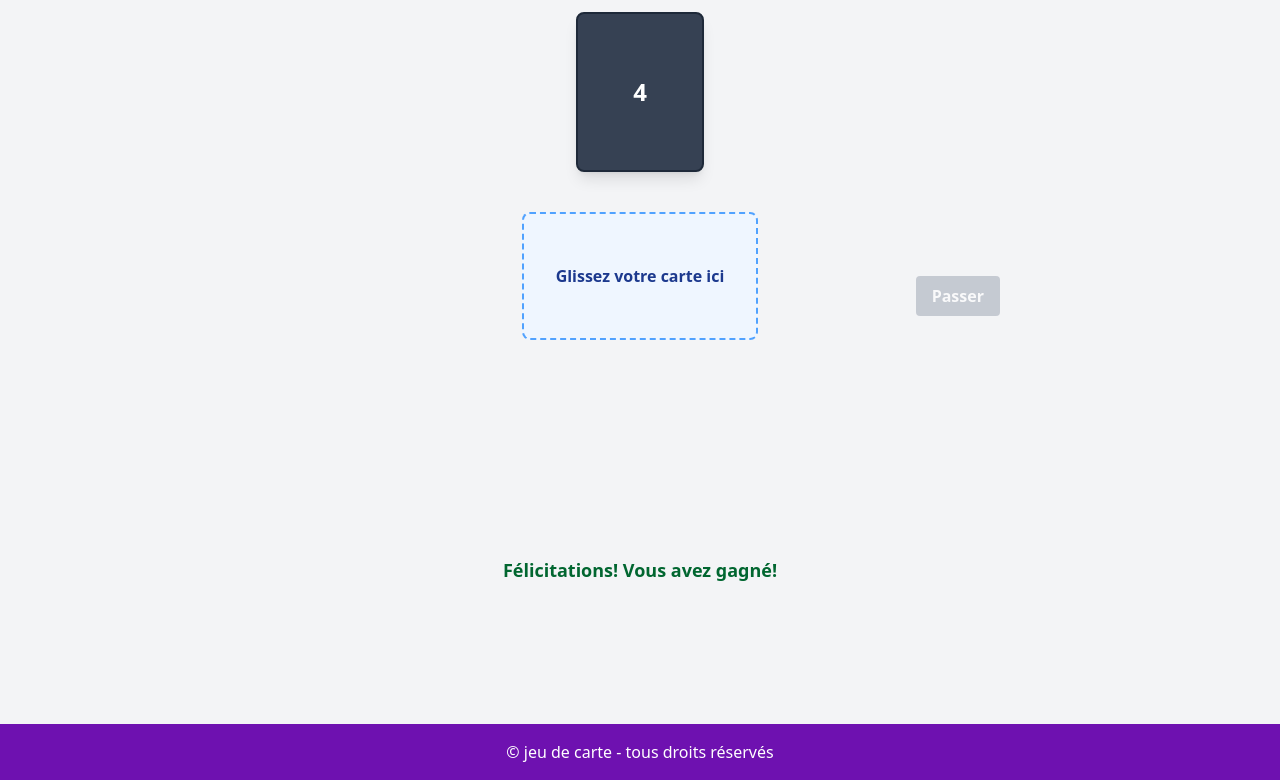
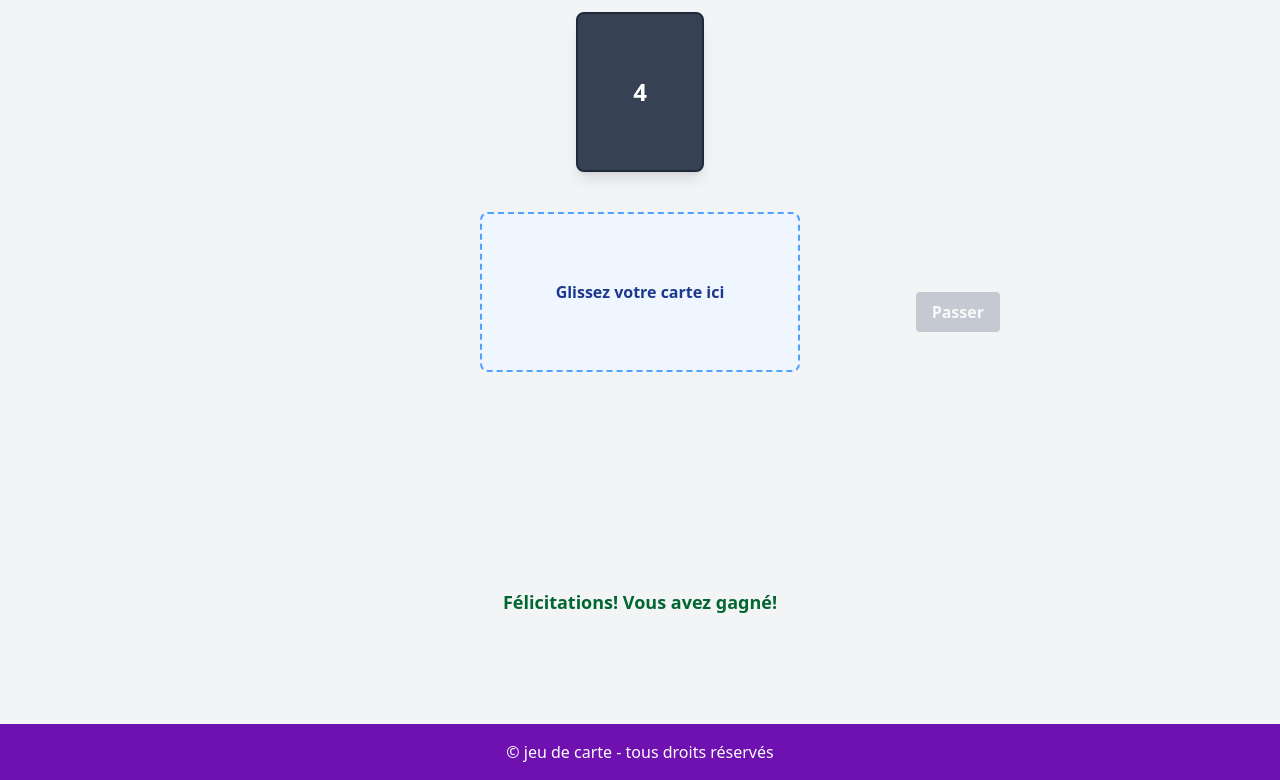
Before and after one commit to v-alex-dev/jeu-de-carte, a website built with Vite: page index.html in a window 1280 px wide. Both pictures are taken after a click on the button "Démarrer le jeu". Shown: the part 160-940 px from the top of the page. Built offline with nearby package versions, Linux system fonts and the light colour scheme.

Commit message:
Update drop zone styles for improved drag-and-drop interaction

```diff
--- a/src/style.css
+++ b/src/style.css
@@ -66,7 +66,7 @@ button {
 
 /* Styles pour le drag and drop */
 .drop-zone {
-  @apply bg-blue-50 border-2 border-dashed border-blue-400 rounded-lg p-8 min-h-32 min-w-48 flex items-center justify-center text-blue-900 font-semibold transition-all duration-300;
+  @apply bg-blue-50 border-2 border-dashed border-blue-400 rounded-lg p-12 min-h-40 min-w-80 flex items-center justify-center text-blue-900 font-semibold transition-all duration-300;
 }
 
 .drop-zone.drag-over {
```
